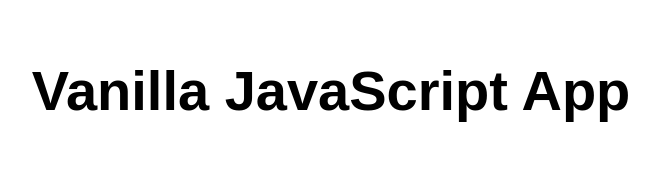
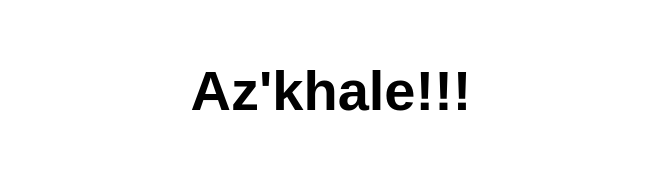
Before and after one commit to muano-thee-last/octo, a website: page src/index.html in a window 1280 px wide. Shown: the whole page, without its empty margins (309-968 px from the left). Drawn offline with Linux system fonts and the light colour scheme.

Commit message:
first commit

```diff
--- a/src/index.html
+++ b/src/index.html
@@ -10,7 +10,7 @@
 
 <body>
   <main>
-    <h1>Vanilla JavaScript App</h1>
+    <h1>Az'khale!!!</h1>
   </main>
 </body>
 
```
